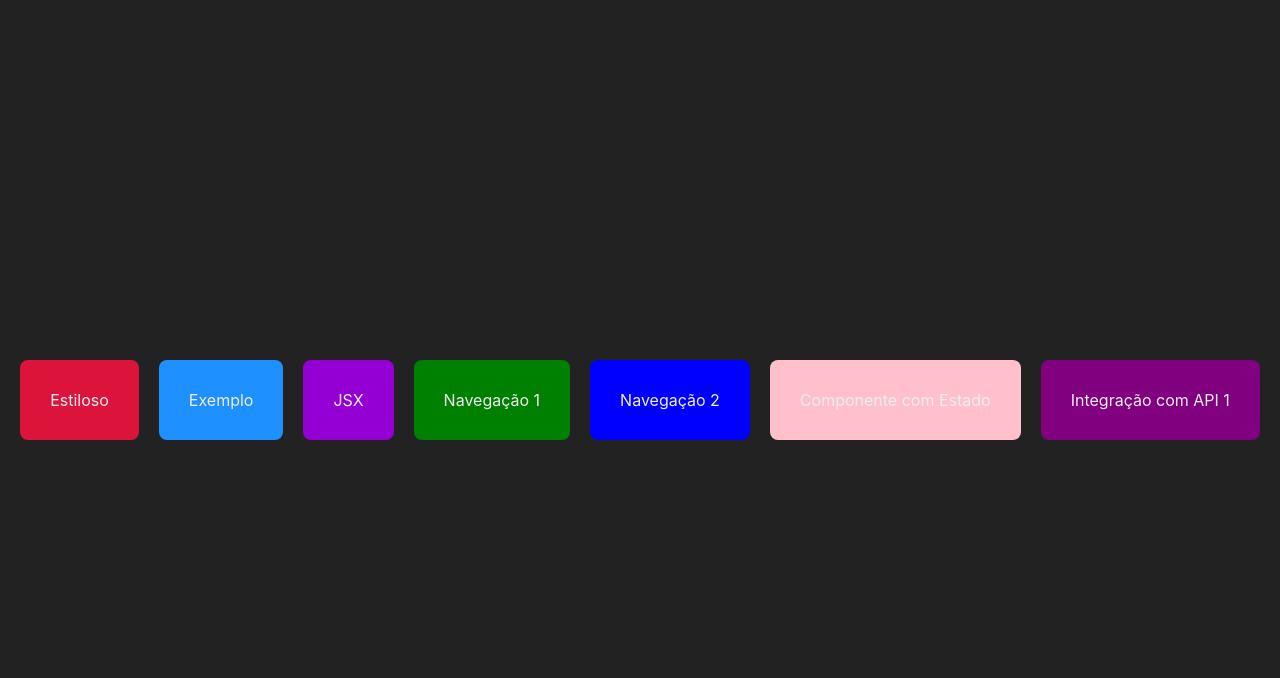
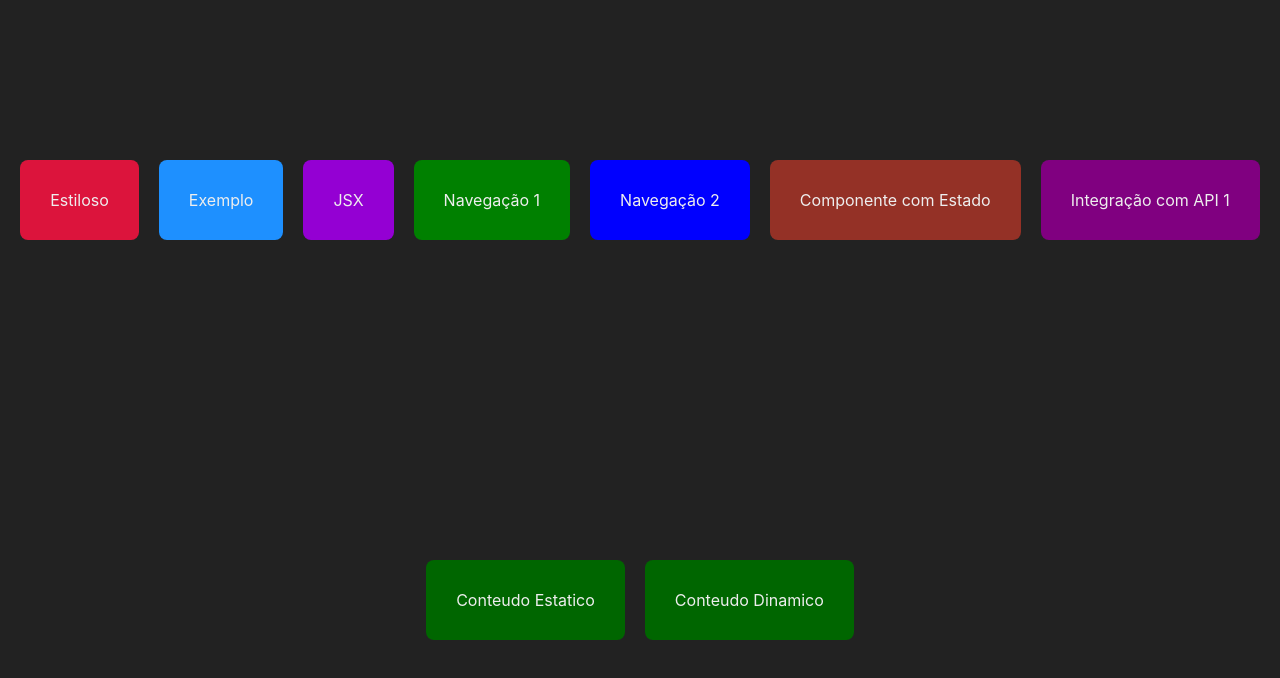
Before and after one commit to Guilherme-Castello-Clear/next-js, a Next.js app: page / in a window 1280 px wide. Shown: the top 678 px of the page. Built offline with nearby package versions, Linux system fonts and the light colour scheme.

Commit message:
Feat: Added dynamic and static pre render

```diff
--- a/src/components/Navegador.jsx
+++ b/src/components/Navegador.jsx
@@ -3,7 +3,7 @@ import styles from '../styles/Navegador.module.css'
 
 export default function Navegador(props){
     return(
-        <Link href={props.destino}>
+        <Link href={props.destino} passHref>
             <div className={styles.navegador} style={{backgroundColor: props.cor ?? 'dodgerblue'}}>
                 {props.texto}
             </div>
--- a/src/pages/index.jsx
+++ b/src/pages/index.jsx
@@ -15,8 +15,10 @@ export default function Inicio(){
             <Navegador cor='darkviolet' texto='JSX' destino='/jsx'/>
             <Navegador cor='green' texto='Navegação 1' destino='/navegacao'/>
             <Navegador cor='blue' texto='Navegação 2' destino='/cliente/sp-2/123'/>
-            <Navegador cor='pink' texto='Componente com Estado' destino='/estado'/>
+            <Navegador cor='#943126' texto='Componente com Estado' destino='/estado'/>
             <Navegador cor='purple' texto='Integração com API 1' destino='/integracao_1'/>
+            <Navegador cor='#006600' texto='Conteudo Estatico' destino='/estatico'/>
+            <Navegador cor='#006600' texto='Conteudo Dinamico' destino='/dinamico'/>
 
         </div>
     )
```
Also changed, not shown: src/pages/dinamico.jsx (added, +17 -0 lines), src/pages/estatico.jsx (added, +17 -0 lines).
